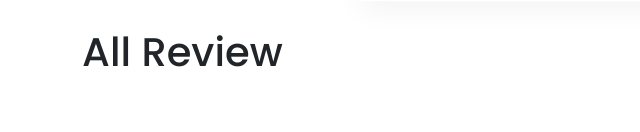
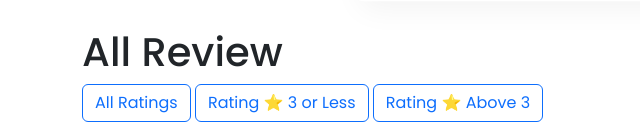
Before and after one commit to LiteraLand-C07/LiteraLand, a Django app: page /forumDiskusi/book_reviews/1/ in a window 1280 px wide. Shown: the part 668-800 px from the top of the page, without its empty margins (0-640 px from the left). Run offline with Django 4.2, Linux system fonts and the light colour scheme; the visitor is signed in with stand-in values (Sample User, id 1); data comes from the database, SQL or seed files in the repository; data that the repository does not hold is empty; some libraries are stand-ins or nearby versions.

Commit message:
nambahin fitur filter rating

```diff
--- a/forumDiskusi/templates/diskusi.html
+++ b/forumDiskusi/templates/diskusi.html
@@ -182,6 +182,7 @@ body.dark-mode .button-contactForm{
     width: 25%;
     margin-top: 10px;
 }
+
 </style>
 
 <nav class="navbar navbar-expand-lg navbar-dark bg-dark">
@@ -196,7 +197,7 @@ body.dark-mode .button-contactForm{
                     <a class="nav-link" href="{% url 'forumDiskusi:browse_books' %}">Home</a>
                 </li>
                 <li class="nav-item">
-                    <a class="nav-link" href="javascript:void(0);" onclick="goBack()">Back</a>
+                    <a class="nav-link" href="{% url 'forumDiskusi:show_detail_buku' book.id %}" >Back</a>
                 </li>
             </ul>
             <div class="custom-control custom-switch ml-3">
@@ -240,6 +241,11 @@ body.dark-mode .button-contactForm{
     <!-- All Review section -->
 <div class="container mt-5 all-review-container">
     <h1>All Review</h1>
+    <div>
+        <a href="?star_filter" class="btn btn-outline-primary">All Ratings</a>
+        <a href="?star_filter=lte3" class="btn btn-outline-primary">Rating ⭐ 3 or Less</a>
+        <a href="?star_filter=gt3" class="btn btn-outline-primary">Rating ⭐ Above 3</a>
+    </div>
     <div class="row">
         {% for review in reviews %}
         <div class="col-md-4 mb-4">
@@ -351,10 +357,6 @@ body.dark-mode .button-contactForm{
             })
         })
 
-        function goBack() {
-            window.history.back();
-        }
-
         $(".recommendation .btn").on("click", function() {
             let recommended = $(this).data("value");
             $("input.recommendation-checkbox").prop("checked", recommended);
--- a/forumDiskusi/views.py
+++ b/forumDiskusi/views.py
@@ -15,7 +15,15 @@ from django.contrib.auth.decorators import login_required
 @login_required
 def book_reviews(request, book_id):
     book = Book.objects.get(pk=book_id)
-    reviews = BookReview.objects.filter(book=book_id).select_related('user') # Getting usernames and reviews
+    star_filter = request.GET.get('star_filter', None)
+
+    if star_filter == 'lte3':
+        reviews = BookReview.objects.filter(book=book, star_rating__lte=3).select_related('user')
+    elif star_filter == 'gt3':
+        reviews = BookReview.objects.filter(book=book, star_rating__gt=3).select_related('user')
+    else:
+        reviews = BookReview.objects.filter(book=book).select_related('user')
+
     review_form = BookReviewForm()
     context = {'book': book, 'reviews': reviews, 'review_form': review_form, 'current_user': request.user}
     return render(request, 'diskusi.html', context)
```
